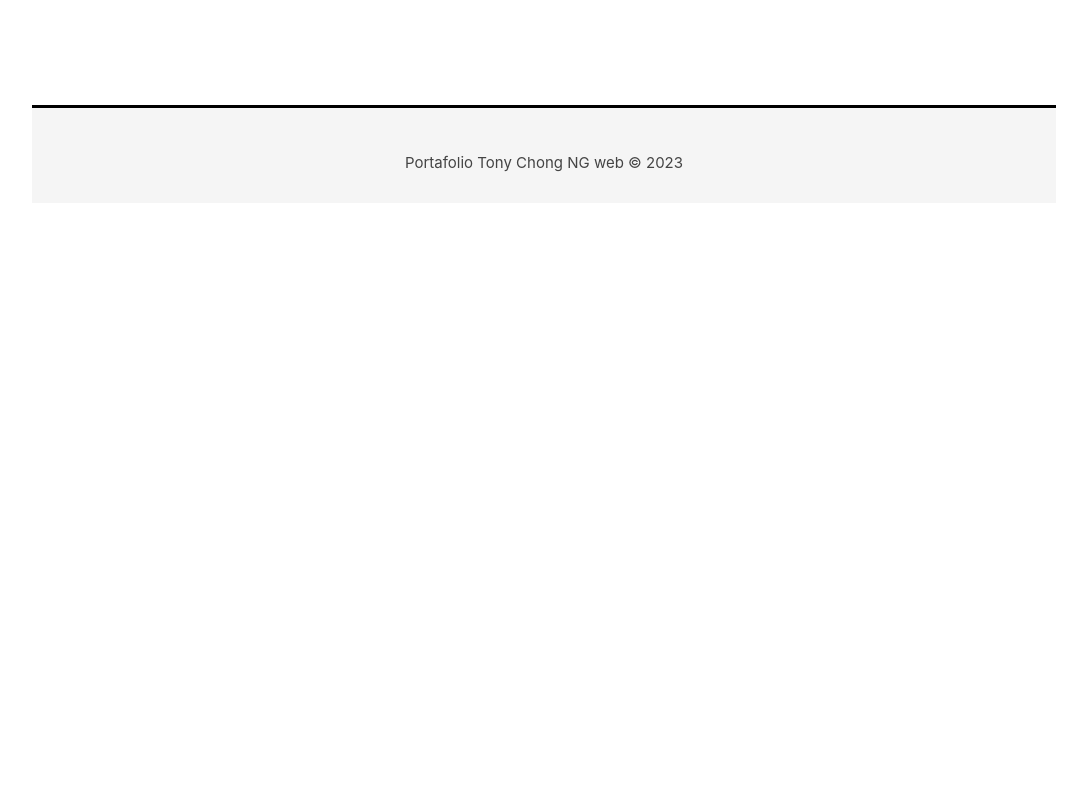
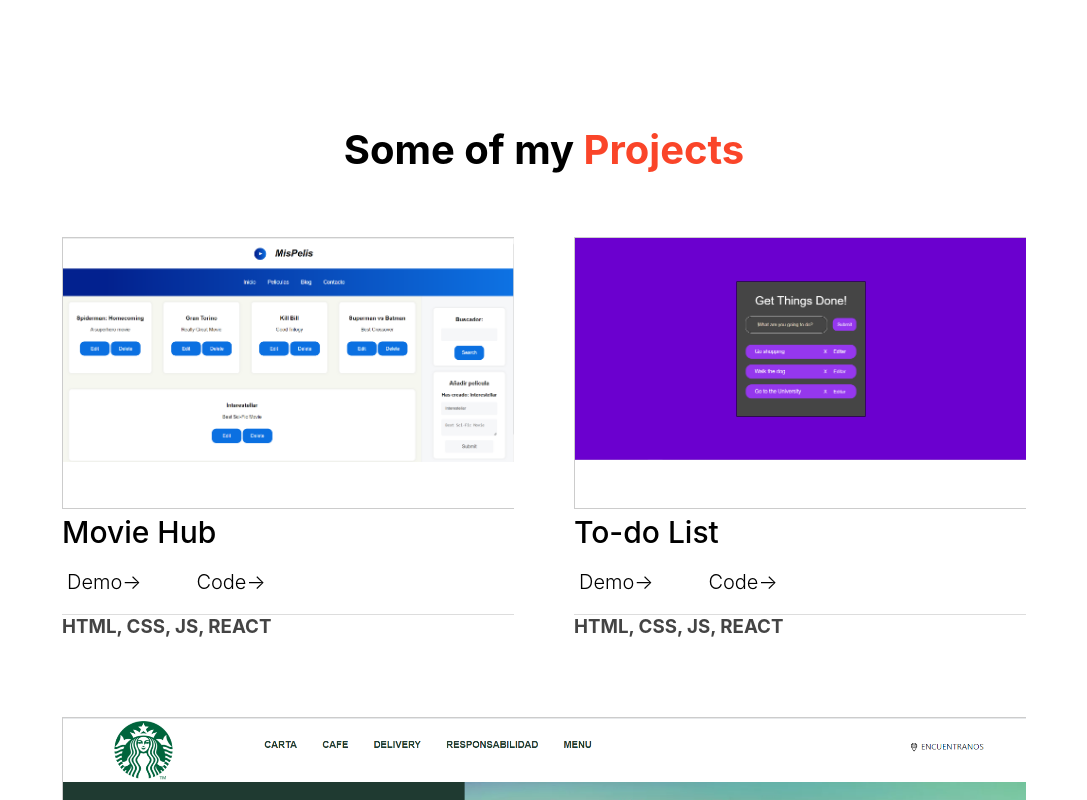
Before and after one commit to tonychongng/web_portfolio, a React (Create React App) app: page / in a window 1280 px wide. Shown: the part 560-1360 px from the top of the page, without its empty margins (96-1183 px from the left). Before the commit the page ends 800 px from the top, so only its background shows below. Built offline with nearby package versions, Linux system fonts and the light colour scheme.

Commit message:
projects in home

```diff
--- a/src/components/Inicio.js
+++ b/src/components/Inicio.js
@@ -1,16 +1,22 @@
 import React from 'react'
+import { Portafolio } from './Portafolio'
 
 export const Inicio = () => {
   return (
     <div className='main-page'>
 
-      <h1 className='salute'>Hello!<br/>I'm <span>T</span>ony,<br/> a Web Developer</h1>
+      <div className='welcome'>
+        <h1 className='salute'>Hello!<br/>I'm <span>T</span>ony,<br/> a Web Developer</h1>
 
-      <div className='about-me'>
-        <h2>About Me</h2>
-        <p>I love coding, that's all</p>
+        <div className='about-me'>
+          <h2>About Me</h2>
+          <p>I love coding, that's all</p>
+        </div>
       </div>
 
+      <div className='lasts-works'>
+        <Portafolio/>
+      </div>
     </div>
   )
 }
--- a/src/components/Portafolio.js
+++ b/src/components/Portafolio.js
@@ -6,6 +6,8 @@ export const Portafolio = () => {
 
   return (
     <div>
+      <h1 className='portfolio-title'>Some of my <span>Projects</span></h1>
+
       <section className='works'>
         {
           trabajos.map( trabajo => {
--- a/src/index.css
+++ b/src/index.css
@@ -103,6 +103,11 @@ body {
 
 /*INICIO*/
 .main-page {
+  display: block;
+
+}
+
+.welcome {
   display: flex;
   align-items: center;
   justify-content: space-between;
@@ -231,6 +236,18 @@ textarea{
   flex-wrap: wrap;
 }
 
+.portfolio-title{
+  text-align: center;
+  font-size: 40px;
+  margin-top: 50px;
+}
+
+.portfolio-title span {
+  color: #fa4529;
+  width: 100%;
+
+}
+
 .work-item {
   flex-basis: 35%;
   flex-grow: 1;
@@ -247,7 +264,7 @@ textarea{
 
 .mask img {
   width: 100%;
-  transition: all 600ms;
+  transition: all 800ms;
 }
 
 .work-item:hover img {
@@ -284,6 +301,7 @@ textarea{
 
 .demo-code {
   display: flex;
+
 }
 
 .demo-code a{
@@ -294,4 +312,11 @@ textarea{
 .demo-code p{
   font-size: 20px;
   font-weight: 300;
+  text-align: center;
+  transition: all 300ms;
+  margin: 20px 20px 20px 0;
 }
+
+.demo-code p:hover {
+  transform: scale(1.1, 1.1);
+}
```
